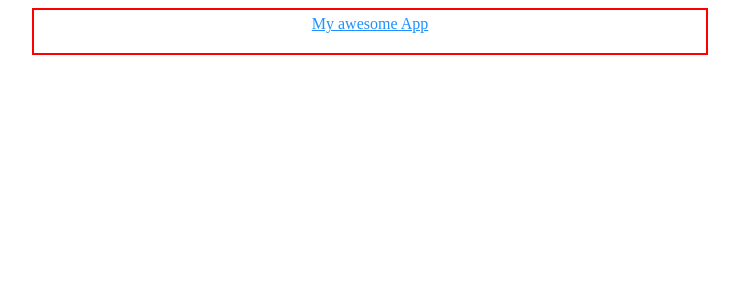
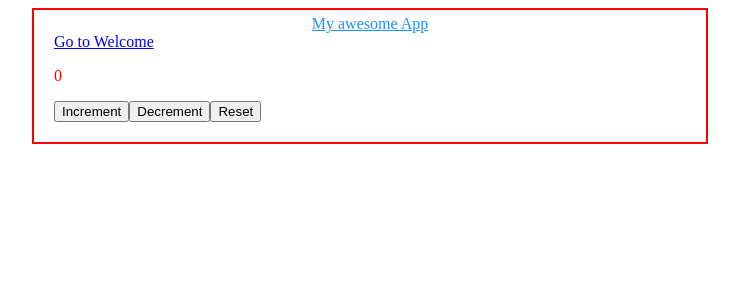
Before and after one commit to Martybb01/react-exercises, a React (Create React App) app: page /counter in a window 1280 px wide. Before the commit this address had no page. Shown: the top 300 px of the page, without its empty margins (270-1009 px from the left). Built offline with nearby package versions, Linux system fonts and the light colour scheme.

Commit message:
End react-router-02

```diff
--- a/src/App.js
+++ b/src/App.js
@@ -2,6 +2,7 @@ import { React } from "react";
 import { Route, Routes } from "react-router-dom";
 import { Container } from "./Container";
 import { Welcome } from "./Welcome";
+import { ClickCounter } from "./ClickCounter";
 
 export function App() {
   return (
@@ -9,6 +10,7 @@ export function App() {
       <Container title="My awesome App">
         <Routes>
           <Route path="/" element={<Welcome name="Martina" />} />
+          <Route path="/counter" element={<ClickCounter />} />
         </Routes>
       </Container>
     </div>
--- a/src/ClickCounter.js
+++ b/src/ClickCounter.js
@@ -1,4 +1,5 @@
 import React from "react";
+import { Link } from "react-router-dom";
 import { useCounter } from "./useCounter";
 
 export function ClickCounter({ initialValue = 0 }) {
@@ -11,6 +12,7 @@ export function ClickCounter({ initialValue = 0 }) {
 
   return (
     <div style={CounterStyle}>
+      <Link to="/">Go to Welcome</Link>
       <p> {counter} </p>
       <button onClick={onIncrement}>Increment</button>
       <button onClick={onDecrement}>Decrement</button>
--- a/src/Welcome.js
+++ b/src/Welcome.js
@@ -1,8 +1,10 @@
 import React from "react";
+import { Link } from "react-router-dom";
 
 export function Welcome({ name = "World" }) {
   return (
     <div>
+      <Link to="/counter">Go to Counter</Link>
       <p>Welcome, {name}!</p>
     </div>
   );
```
